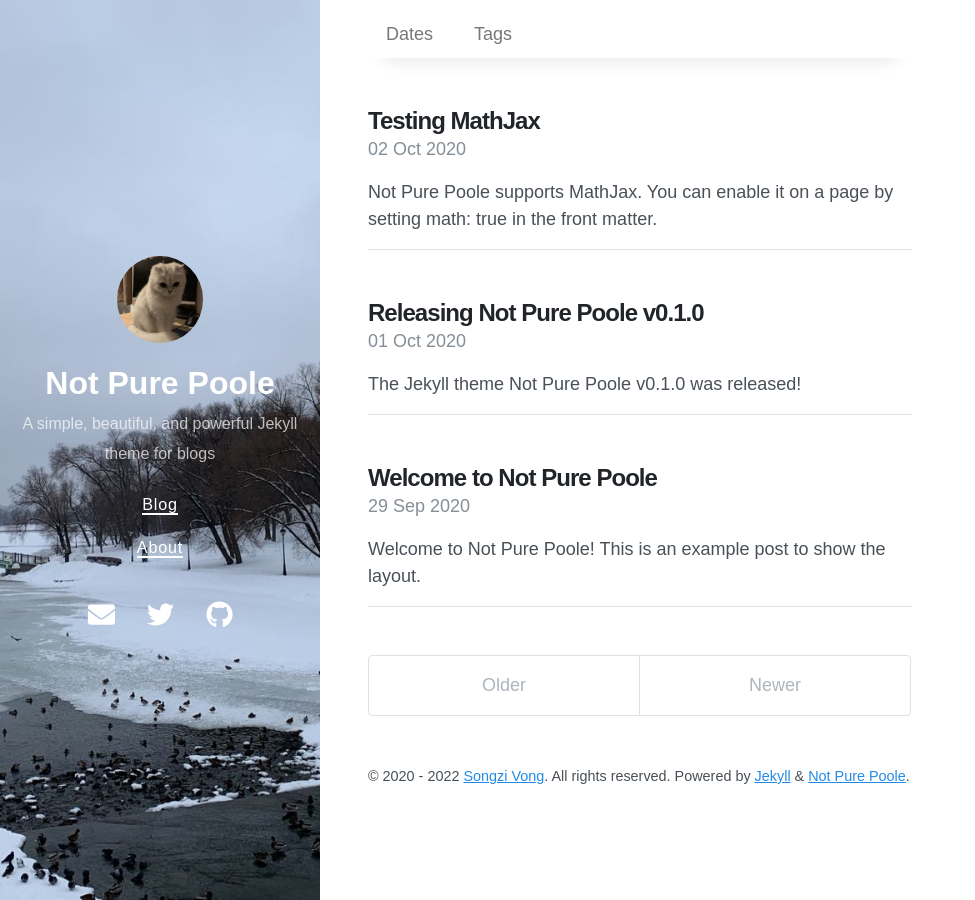
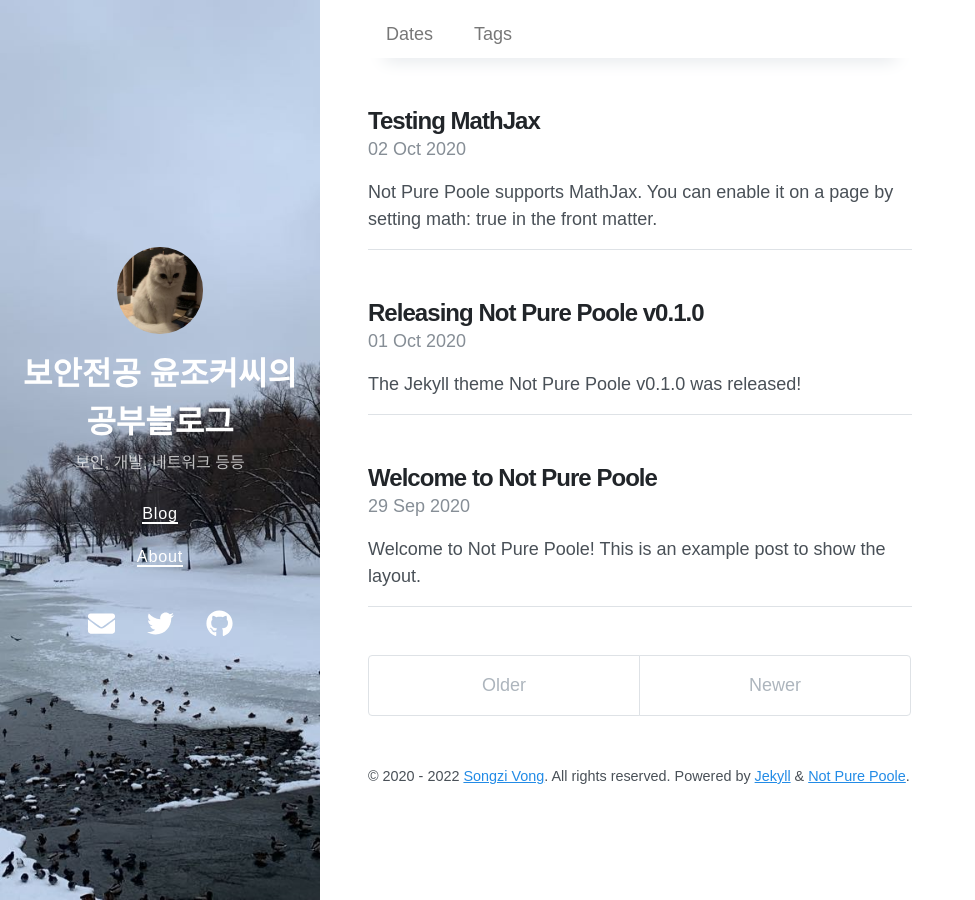
Before and after one commit to dig06161/dig06161.github.io, a Jekyll site: the page built from index.html, in a window 1280 px wide. Shown: the whole page, without its empty margins (0-975 px from the left). Built offline with Jekyll 4.4.1, drawn with Linux system fonts in a browser that asks for light colours; nearby versions of some CDN libraries; the list of posts is cut into pages by our own code.

Commit message:
Update _config.yml

```diff
--- a/_config.yml
+++ b/_config.yml
@@ -1,7 +1,7 @@
 # Setup
-title: Not Pure Poole
-description: A simple, beautiful, and powerful Jekyll theme for blogs
-url: https://vszhub.github.io
+title: 보안전공 윤조커씨의 공부블로그
+description: 보안, 개발, 네트워크 등등
+url: https://dig06161.github.io
 avatar: /avatar.jpeg
 paginate: 5
 permalink: pretty
```
